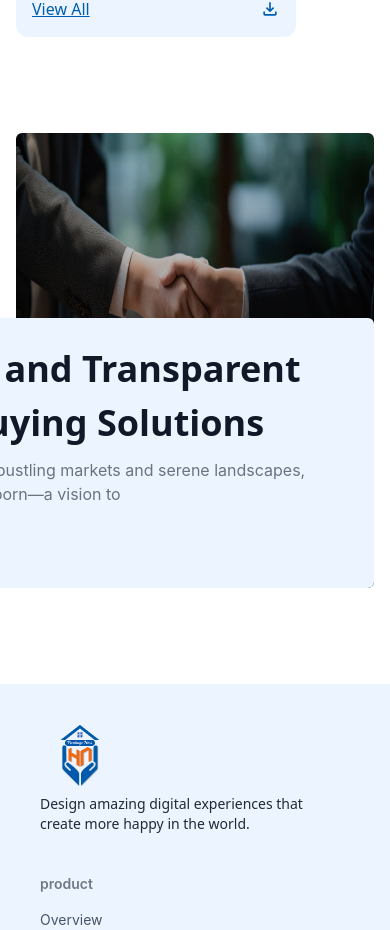
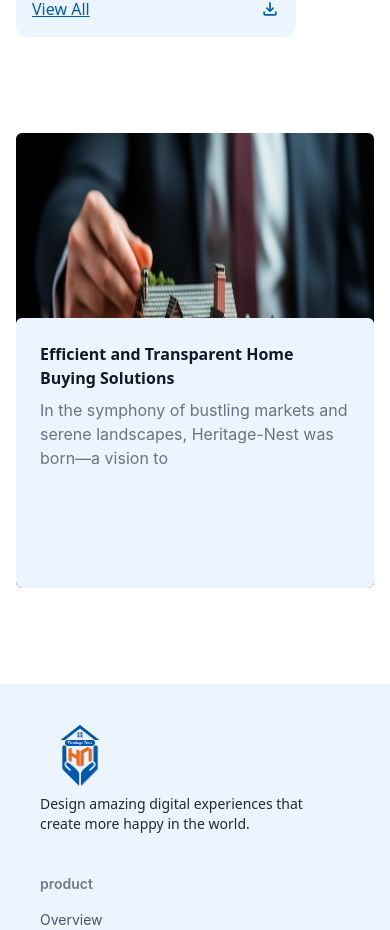
Before and after one commit to Mehebul02/Heritage-Nest, a React (Vite) app: page /about in a window 390 px wide. Shown: the part 1032-1962 px from the top of the page. Built offline with nearby package versions, Linux system fonts and the light colour scheme.

Commit message:
About frame complite

```diff
--- a/src/assets/images/index.js
+++ b/src/assets/images/index.js
@@ -9,6 +9,7 @@ import viewMore from '../images/View more (1).png'
 import map from '../images/map.png'
 import aboutBanner from '../images/aboutBanner.png'
 import aboutFrame from '../images/aboutFrame.png'
+import aboutFrame1 from '../images/aboutFrame.jpg'
 
 
-export {logo,banner,cardImage1,detailsImg1,detailsImg2,detailsImg3,detailsImg4,viewMore,map,aboutBanner,aboutFrame}
+export {logo,banner,cardImage1,detailsImg1,detailsImg2,detailsImg3,detailsImg4,viewMore,map,aboutBanner,aboutFrame,aboutFrame1}
--- a/src/pages/About/AboutFrame.jsx
+++ b/src/pages/About/AboutFrame.jsx
@@ -1,4 +1,5 @@
-import { aboutFrame } from "../../assets/images";
+
+import { aboutFrame1 } from "../../assets/images";
 import Container from "../../component/Container";
 import SectionTitle from "../../component/SectionTitle";
 
@@ -6,10 +7,10 @@ const AboutFrame = () => {
     return (
         <Container>
             <div className="relative my-24">
-            <img className="w-[904px] h-[455px]  rounded-md" src={aboutFrame} alt="aboutFrame" />
-            <div className=" absolute z-50 bottom-0 right-0 w-[552px] h-[270px] bg-[#ECF5FF] p-6 rounded-md">
+            <img className="w-[904px] h-[455px]  rounded-md" src={aboutFrame1} alt="aboutFrame" />
+            <div className=" absolute z-50 bottom-0 right-0 lg:w-[552px] h-[270px] bg-[#ECF5FF] p-6 rounded-md">
                 <SectionTitle title='Our Story'/>
-                <h1 className="text-[36px] text-darkText font-montserrat font-bold">Efficient and Transparent Home Buying Solutions</h1>
+                <h1 className="lg:text-[36px] text-darkText font-montserrat font-bold">Efficient and Transparent Home Buying Solutions</h1>
                 <p className="text-[#6B7280] font-bodyFont mt-2">In the symphony of bustling markets and serene landscapes, Heritage-Nest was born—a vision to</p>
 
             </div>
```
Also changed, not shown: src/assets/images/aboutFrame.jpg (added).
